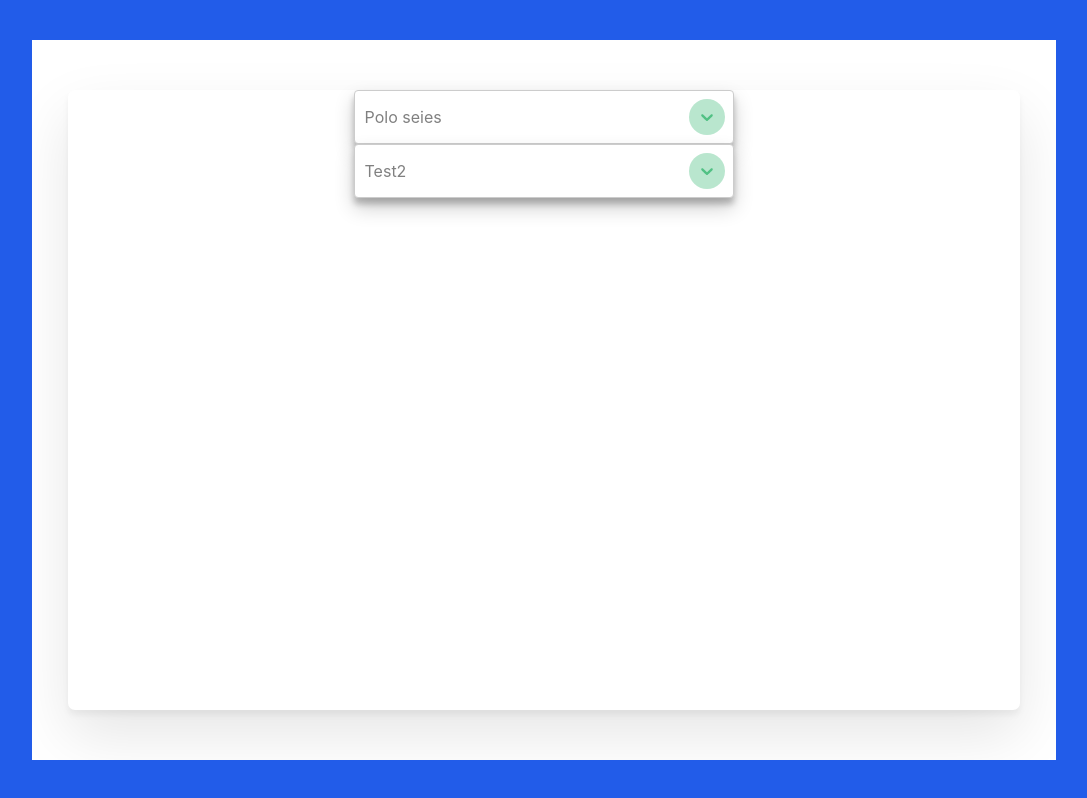
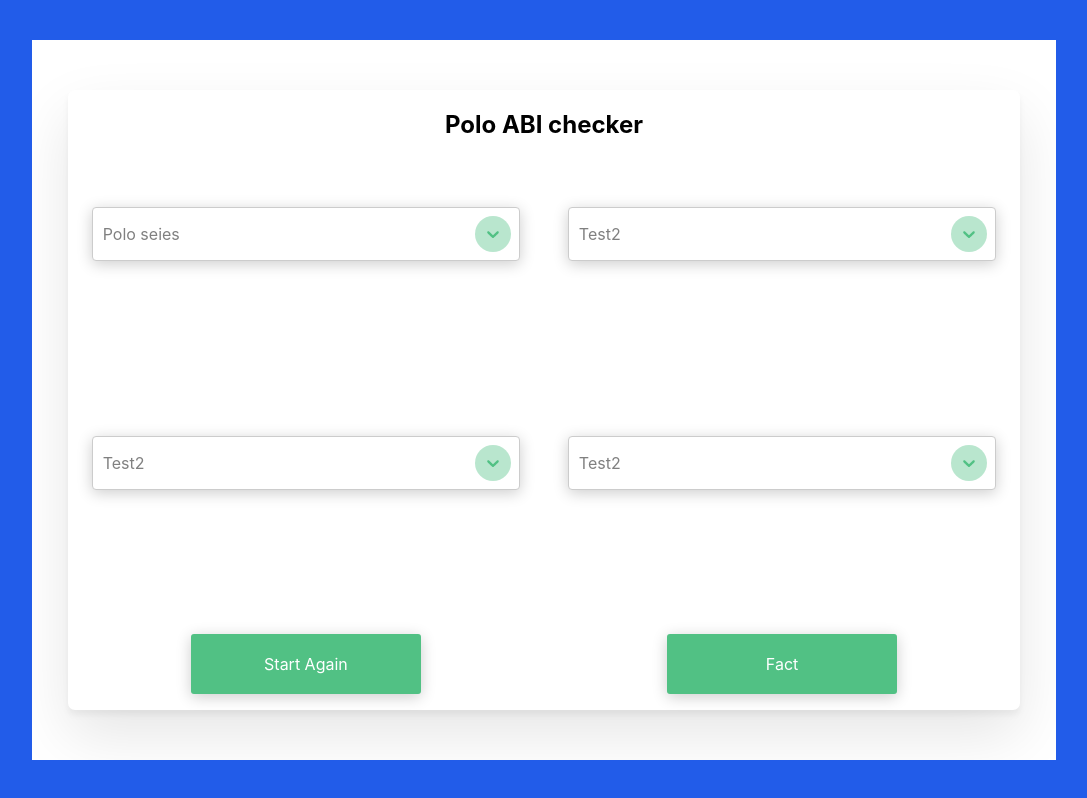
Before and after one commit to UPLukeet/Good-energy-shopping, a React (Create React App) app: page / in a window 1280 px wide. Shown: the whole page, without its empty margins (96-1183 px from the left). Built offline with nearby package versions, Linux system fonts and the light colour scheme.

Commit message:
added styling to buttons, hover effects and started working on responsive UI

```diff
--- a/src/Components/poloFinder.js
+++ b/src/Components/poloFinder.js
@@ -24,17 +24,18 @@ function PoloFinder() {
   const colourStyles = {
     option: (provided, state) => ({
       ...provided,
-      color: state.isSelected ? 'white' : 'black',
-      background: state.isSelected ? '#51C184' : 'white',
+      color: state.isSelected ? "white" : "black",
+      background: state.isSelected ? "#51C184" : "white",
       padding: 20,
     }),
-  }
+  };
 
   return (
     <div className="PF_Container">
       <div className="PF_Box">
         <div className="PF_Content">
-          <div className="PF_Input"></div>
+          <h2>Polo ABI checker</h2>
+          <div className="PF_Input">
             <Select
               className={"poloOption_container"}
               classNamePrefix={"poloOptions"}
@@ -54,6 +55,31 @@ function PoloFinder() {
               placeholder={"Test2"}
             />
           </div>
+          <div className="PF_Input">
+            <Select
+              className={"poloOption_container"}
+              classNamePrefix={"poloOptions"}
+              defaultValue={selectedOption}
+              onChange={setSelectedOption}
+              options={options}
+              styles={colourStyles}
+              placeholder={"Test2"}
+            />
+            <Select
+              className={"poloOption_container"}
+              classNamePrefix={"poloOptions"}
+              defaultValue={selectedOption}
+              onChange={setSelectedOption}
+              options={options}
+              styles={colourStyles}
+              placeholder={"Test2"}
+            />
+          </div>
+          <div className="PF_Buttons">
+            <p>Start Again</p>
+            <p>Fact</p>
+          </div>
+        </div>
       </div>
     </div>
   );
--- a/src/Styling/_poloFinder.scss
+++ b/src/Styling/_poloFinder.scss
@@ -4,15 +4,16 @@
     display: flex;
 
     .PF_Box {
-        height: 90%;
-        width: 80%;
+        height: 92%;
+        width: 90%;
         margin: auto;
         background: #FFFFFF;
         display: flex;
         overflow: hidden;
 
         .PF_Content {
-            flex-direction: row;
+            display: flex;
+            flex-direction: column;
             margin: auto;
             height: 86%;
             width: 93%;
@@ -20,12 +21,23 @@
             background: #FFFFFF;
             box-shadow: 0 25px 60px rgba(0, 0, 0, 0.10), 0 5px 6px rgba(0, 0, 0, 0.05);
 
+            h2{
+                text-align: center;
+            }
+
+            .PF_Input {
+                display: flex;
+                flex-direction: column;
+                height: 100%;
+
                 .poloOption_container {
-                width: 40%;
+                    width: 90%;
                     margin: auto;
 
+
                     .poloOptions__control {
-                    box-shadow: 0 10px 20px rgba(0, 0, 0, 0.19), 0 6px 6px rgba(0, 0, 0, 0.23);
+                        box-shadow: 0px 3px 15px rgba(0,0,0,0.2);
+                        cursor: pointer;
 
                         .poloOptions__indicators {
                             border-radius: 50%;
@@ -45,9 +57,94 @@
                     .poloOptions__option:hover {
                         color: white;
                         background-color: rgba(81, 193, 132, 0.6);
+                        cursor: pointer;
+                    }
+                }
+            }
+
+            .PF_Buttons{
+                display: flex;
+                flex-direction: column;
+
+                p{
+                    cursor: pointer;
+                    text-align: center;
+                    padding: 10px;
+                    border-radius: 3px;
+                    background: #51C184;
+                    color: white;
+                    width: 60%;
+                    margin-left: auto;
+                    margin-right: auto;
+                    box-shadow: 0px 3px 15px rgba(0,0,0,0.2);
+                    transition: 0.1s ease-in;
+                }
+
+                p:active{
+                    transition: 0.1s ease-in;
+                    background: white;
+                    color:  #51C184;
                 }
             }
 
         }
     }
 }
+
+@media only screen and (min-width: 640px) {
+
+}
+
+@media only screen and (min-width: 1025px) {
+    .PF_Container {
+
+
+        .PF_Box {
+            height: 90%;
+            width: 80%;
+
+            .PF_Content {
+
+
+                .PF_Input {
+                    flex-direction: row;
+
+
+                .break {
+                    flex-basis: 100%;
+                    height: 0;
+                  }
+
+                    .poloOption_container {
+                        width: 45%;
+                        margin-top: 5%;
+
+                    }
+                }
+
+                .PF_Buttons{
+                    display: flex;
+                    flex-direction: row;
+
+                    p{
+                        padding: 20px;
+                        border-radius: 3px;
+                        background: #51C184;
+                        color: white;
+                        width: 20%;
+                        margin-left: auto;
+                        margin-right: auto;
+                        transition: 0.3s ease-in;
+                    }
+                    p:hover{
+                        transition: 0.3s ease-in;
+                        background: white;
+                        color:  #51C184;
+                    }
+                }
+
+            }
+        }
+    }
+
+}
```
Lines whose indentation alone changed are shown as unchanged.
